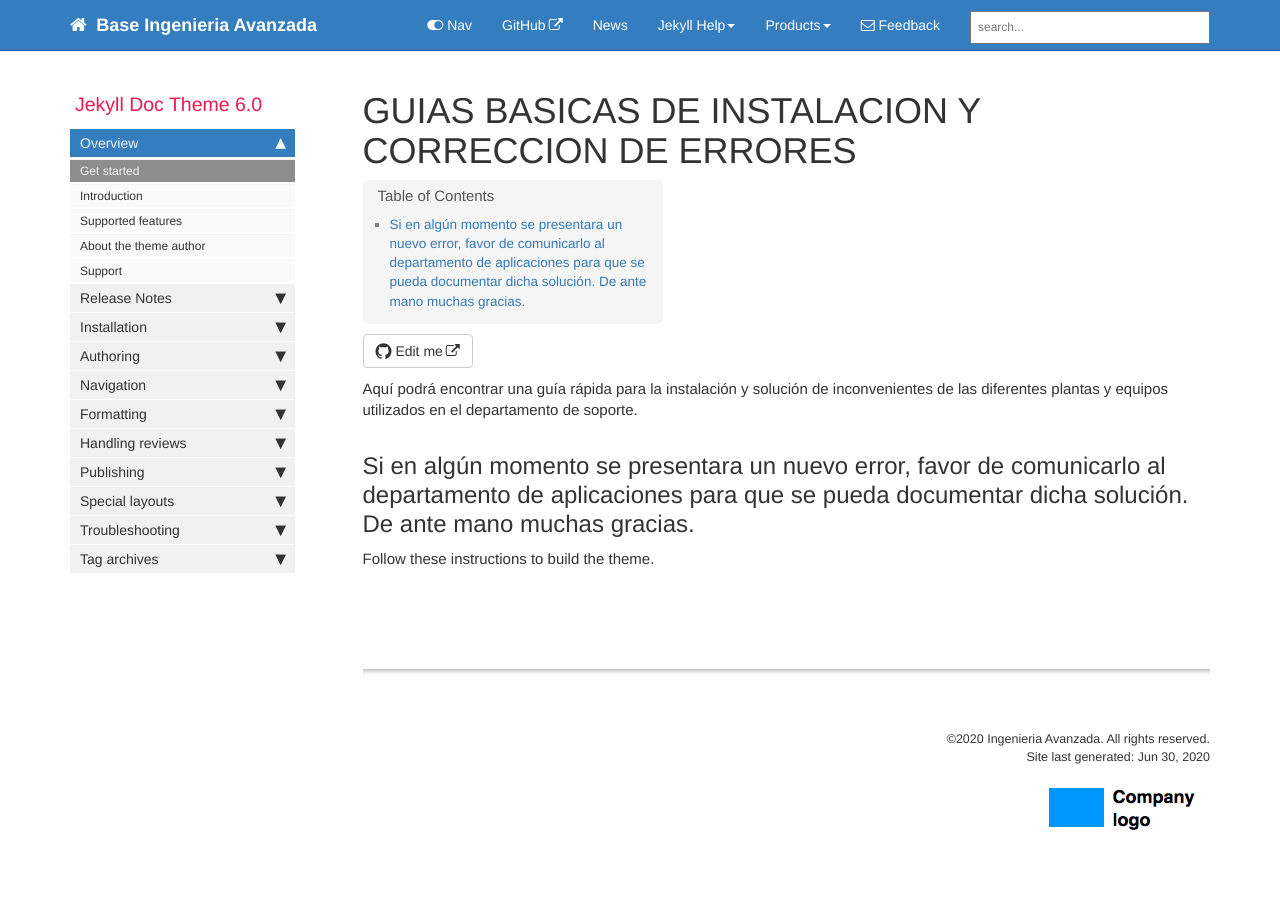
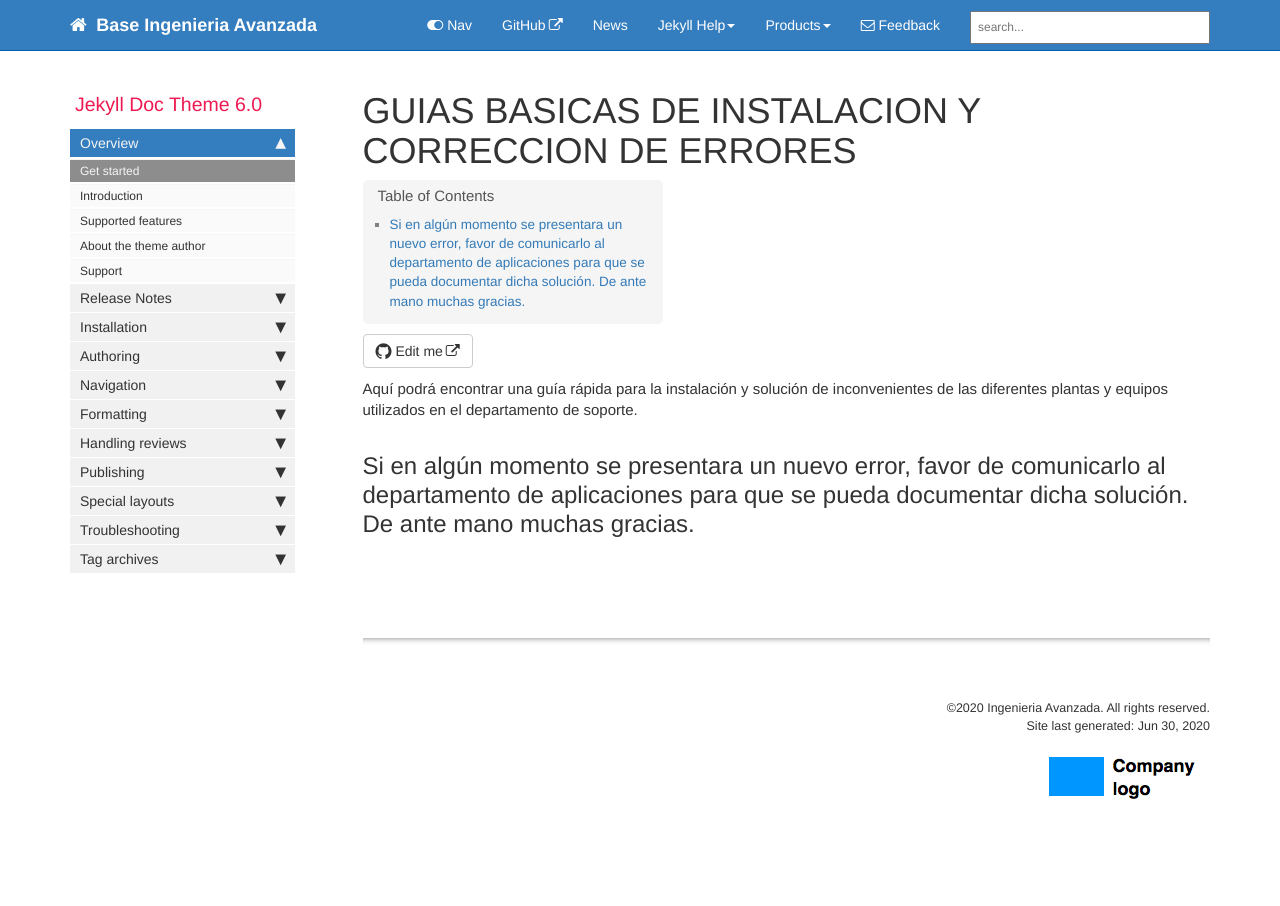
Before and after one commit to soporteiasa/soporteiasa.github.io, a Jekyll site: the page built from index.md, in a window 1280 px wide. Built offline with Jekyll 4.4.1, drawn with Linux system fonts in a browser that asks for light colours; comment, search, counter and statistics services are not loaded.

Commit message:
Update index.md

```diff
--- a/index.md
+++ b/index.md
@@ -10,5 +10,3 @@ permalink: index.html
 Aquí podrá encontrar una guía rápida para la instalación y solución de inconvenientes de las diferentes plantas y equipos utilizados en el departamento de soporte.
 
 ## Si en algún momento se presentara un nuevo error, favor de comunicarlo al departamento de aplicaciones para que se pueda documentar dicha solución. De ante mano muchas gracias.
-
-Follow these instructions to build the theme.
```
